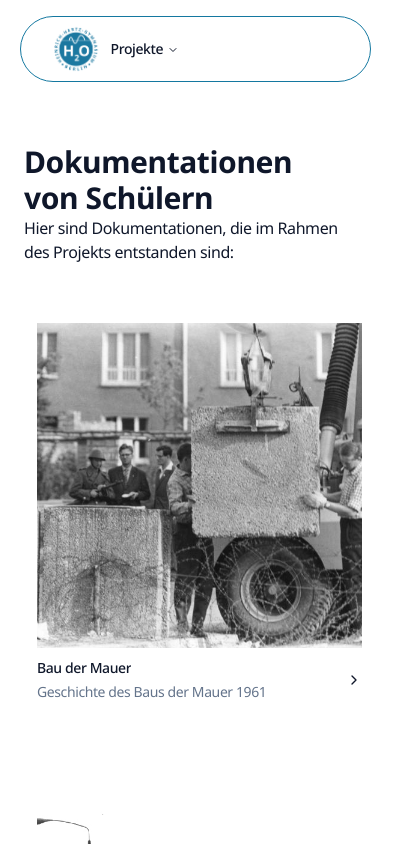
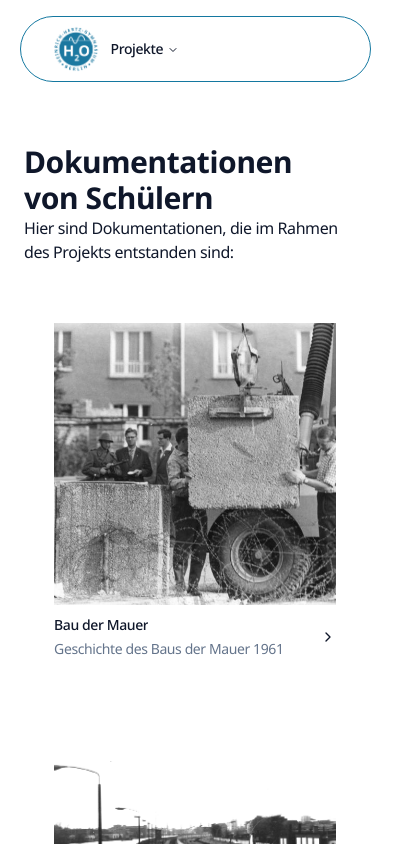
Before and after one commit to illy-dev/hhgym-denkmal-aktiv, a Next.js app: page /dokumentation in a window 390 px wide. Shown: the top 844 px of the page, 414 px wide, since content can reach past the window. Built offline with nearby package versions, Linux system fonts and the light colour scheme.

Commit message:
fixed weird phone layout behavior

```diff
--- a/app/dokumentation/page.tsx
+++ b/app/dokumentation/page.tsx
@@ -11,7 +11,7 @@ export default function Dokumentation() {
         <p>Hier sind Dokumentationen, die im Rahmen des Projekts entstanden sind:</p>
       </div>
 
-      <div className="flex w-full flex-row flex-wrap gap-4 m-6 overflow-hidden">
+      <div className="flex w-full flex-row flex-wrap gap-4 p-6 overflow-hidden justify-center">
 
             {/** BAU DER MAUER */}
             <Item asChild className="w-[90%] md:w-[20%]">
```
